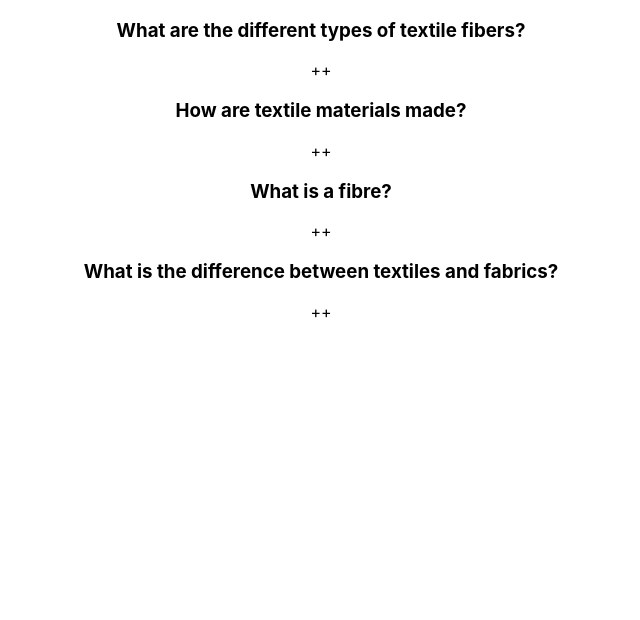
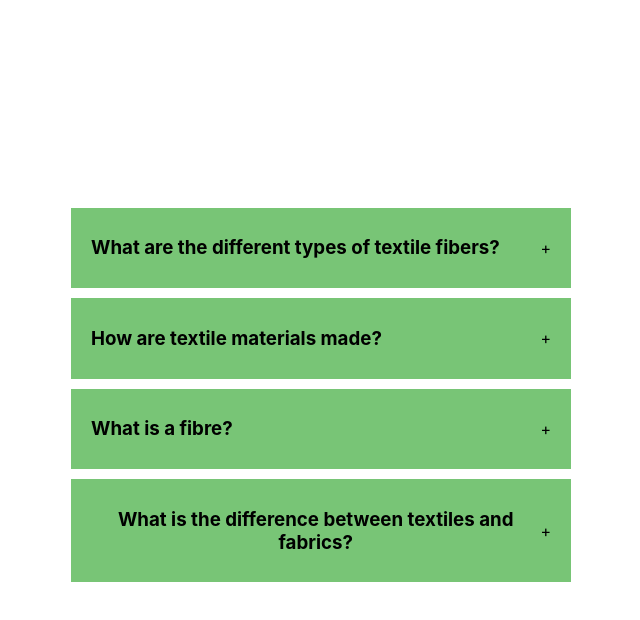
Before and after one commit to D6-80428-pradeep/REACT-PROJECTS, a React (Create React App) app: page / in a window 1280 px wide. Shown: the top 620 px of the page, without its empty margins (319-959 px from the left). Built offline with nearby package versions, Linux system fonts and the light colour scheme.

Commit message:
sigle selection accordian is done

```diff
--- a/src/components/accordian/index.jsx
+++ b/src/components/accordian/index.jsx
@@ -2,24 +2,35 @@
 // multi selection both accordian im working
 import data from "./data";
 
-
+import './style.css';
 import { useState } from "react"
 
 
-export default function Accordian(){
+export default function Accordian() {
 
-    const[selected,setSelected]=useState(null);
+    const [selected, setSelected] = useState(null);
+    function handleSingleSelection(getCurrentId) {
+        console.log(getCurrentId);
+        setSelected(getCurrentId === selected ? null : getCurrentId);
+
+    }
+    console.log(selected);
     return <div className="wrapper">
         <div className="accordian">
             {
-                data && data.length >0 ?
-                data.map(dataItem=><div className="item">
-                    <div className="title">
-                      <h3>{dataItem.question}</h3>
-                      <span>++</span>
-                    </div>
-                </div>)
-                :<div>No data found !!!</div>
+                data && data.length > 0 ?
+                    data.map(dataItem => <div className="item">
+                        <div onClick={() => handleSingleSelection(dataItem.id)} className="title">
+                            <h3>{dataItem.question}</h3>
+                            <span>+</span>
+                        </div>
+                        {
+                            selected === dataItem.id ?
+                                <div className="content">{dataItem.answer}</div>
+                                : null
+                        }
+                    </div>)
+                    : <div>No data found !!!</div>
             }
         </div></div>
 }
--- /dev/null
+++ b/src/components/accordian/style.css
@@ -0,0 +1,35 @@
+.wrapper {
+    display: flex;
+    height: 100vh;
+    width: 100vw;
+    justify-content: center;
+    align-items: center;
+}
+
+.accordian {
+    width: 500px;
+    align-items: center;
+}
+
+.item {
+    background: #78c576;
+    margin-bottom: 10px;
+    padding: 10px 20px;
+    align-items: center;
+
+}
+
+.title {
+    color: #000000;
+    display: flex;
+    justify-content: space-between;
+    align-items: center;
+    cursor: pointer;
+    align-items: center;
+}
+
+.content {
+    color: #240202dc;
+    height: auto;
+    align-items: center;
+}
```
Also changed, not shown: src/components/accordian/data.js (+4 -4 lines), src/components/style.css (deleted).
